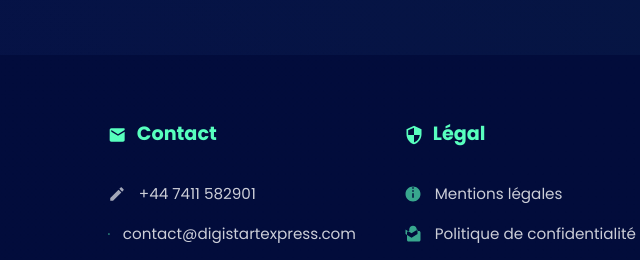
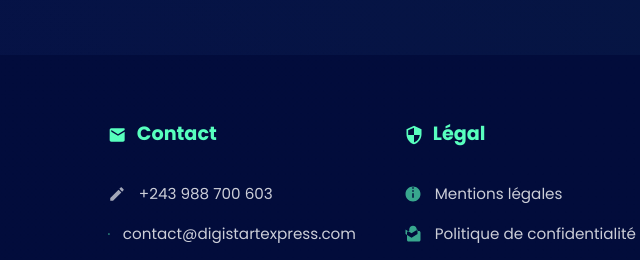
Before and after one commit to betsaleel-yoto/digistartexpress, a plain HTML site: page index.html in a window 1280 px wide. Shown: the part 11252-11512 px from the top of the page, 556-1196 px from the left. Drawn offline with nearby package versions, Linux system fonts and the light colour scheme.

Commit message:
numero corrige

```diff
--- a/index.html
+++ b/index.html
@@ -1062,11 +1062,11 @@
           </svg>
           Contact
         </h4>
-        <a href="https://wa.me/243988700603">
+        <a href="https://wa.me/447411582901">
           <svg viewBox="0 0 24 24">
             <path fill="currentColor" d="M17.66 3c-.25 0-.51.1-.7.29l-1.83 1.83 3.75 3.75 1.83-1.83c.39-.39.39-1.02 0-1.41l-2.34-2.34c-.2-.2-.45-.29-.71-.29zm-3.6 3.19L3 17.25V21h3.75L17.81 9.94l-3.75-3.75z"/>
           </svg>
-          +44 7411 582901
+          +243 988 700 603
         </a>
         <a href="mailto:contact@digistartexpress.com">
           <svg viewBox="0 0 24 24">
```
